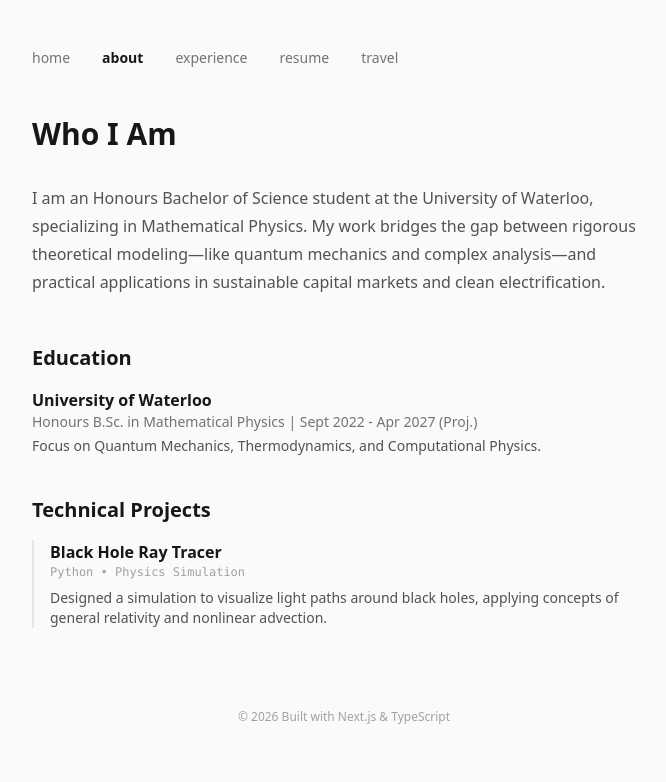
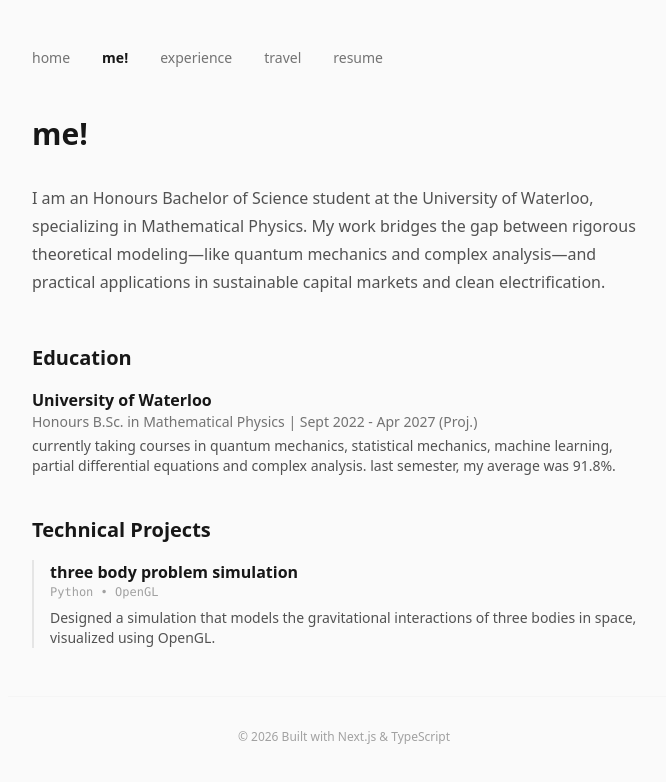
Before and after one commit to 7ar1c/website, a Next.js app: page /about in a window 1280 px wide. Shown: the top 782 px of the page, without its empty margins (296-962 px from the left). Built offline with nearby package versions, Linux system fonts and the light colour scheme.

Commit message:
added resume, updated index

```diff
--- a/components/Layout.tsx
+++ b/components/Layout.tsx
@@ -34,10 +34,10 @@ export default function Layout({ children }: LayoutProps) {
       {/* Navigation */}
       <nav className="max-w-2xl mx-auto py-12 px-6 flex items-center gap-8 text-sm">
         {navLink('/', 'home')}
-        {navLink('/about', 'about')}
+        {navLink('/about', 'me!')}
         {navLink('/experience', 'experience')}
+        {navLink('/travel', 'travel')}
         {navLink('/resume', 'resume')}
-        {navLink('/travel', 'travel')}
       </nav>
 
       {/* Main Content */}
--- a/components/LocationBadge.tsx
+++ b/components/LocationBadge.tsx
@@ -27,7 +27,7 @@ export default function LocationBadge({ location, timestamp }: Props) {
         <span className="relative inline-flex rounded-full h-2.5 w-2.5 bg-green-500"></span>
       </span>
       <div className="flex flex-col sm:flex-row sm:gap-2 sm:items-baseline">
-        <span>Based in <span className="font-semibold text-neutral-900">{location}</span></span>
+        <span>currently in <span className="font-semibold text-neutral-900">{location}</span></span>
 
         {/* Only show timestamp if it exists */}
         {timestamp && (
--- a/lib/data.ts
+++ b/lib/data.ts
@@ -37,15 +37,15 @@ export const education = [
     degree: "Honours B.Sc. in Mathematical Physics",
     school: "University of Waterloo",
     period: "Sept 2022 - Apr 2027 (Proj.)",
-    details: "Focus on Quantum Mechanics, Thermodynamics, and Computational Physics."
+    details: "currently taking courses in quantum mechanics, statistical mechanics, machine learning, partial differential equations and complex analysis. last semester, my average was 91.8%.",
   }
 ];
 
 export const projects = [
   {
-    title: "Black Hole Ray Tracer",
-    tech: ["Python", "Physics Simulation"],
-    description: "Designed a simulation to visualize light paths around black holes, applying concepts of general relativity and nonlinear advection."
+    title: "three body problem simulation",
+    tech: ["Python", "OpenGL"],
+    description: "Designed a simulation that models the gravitational interactions of three bodies in space, visualized using OpenGL."
   }
 ];
 
--- a/pages/about.tsx
+++ b/pages/about.tsx
@@ -5,7 +5,7 @@ import { personalInfo, education, projects } from '../lib/data';
 export default function About() {
   return (
     <Layout>
-      <h1 className="text-3xl font-bold mb-8">Who I Am</h1>
+      <h1 className="text-3xl font-bold mb-8">me!</h1>
 
       <div className="prose prose-neutral mb-12">
         <p className="text-neutral-600 leading-7">{personalInfo.bio}</p>
--- a/pages/index.tsx
+++ b/pages/index.tsx
@@ -15,8 +15,6 @@ export default function Home() {
       .then((data) => {
         if (data.location) {
           setCurrentLocation(data.location);
-          // 2. ADD THIS LINE
-          // This saves the time from the API to your state
           if (data.timestamp) setLastUpdated(data.timestamp);
         }
       });
@@ -26,19 +24,15 @@ export default function Home() {
     <Layout>
       <section className="space-y-6">
         <h1 className="text-4xl font-bold tracking-tighter sm:text-5xl">
-          Hi, I'm {personalInfo.name}.
+          welcome!
         </h1>
 
         {/* 3. PASS THE TIMESTAMP PROP HERE */}
         <LocationBadge location={currentLocation} timestamp={lastUpdated} />
 
         <p className="text-lg text-neutral-600 leading-relaxed">
-          {personalInfo.tagline}. I build tools at the intersection of
-          <span className="font-semibold text-neutral-800"> computational physics</span> and
-          <span className="font-semibold text-neutral-800"> sustainable energy</span>.
+          hi, i'm {personalInfo.name}! welcome to my website! currently studying mathematical physics at uwaterloo.
         </p>
-
-        {/* ... rest of your code ... */}
       </section>
     </Layout>
   );
```
Also changed, not shown: 1 other file (tests, documents, lock files or other folders).
